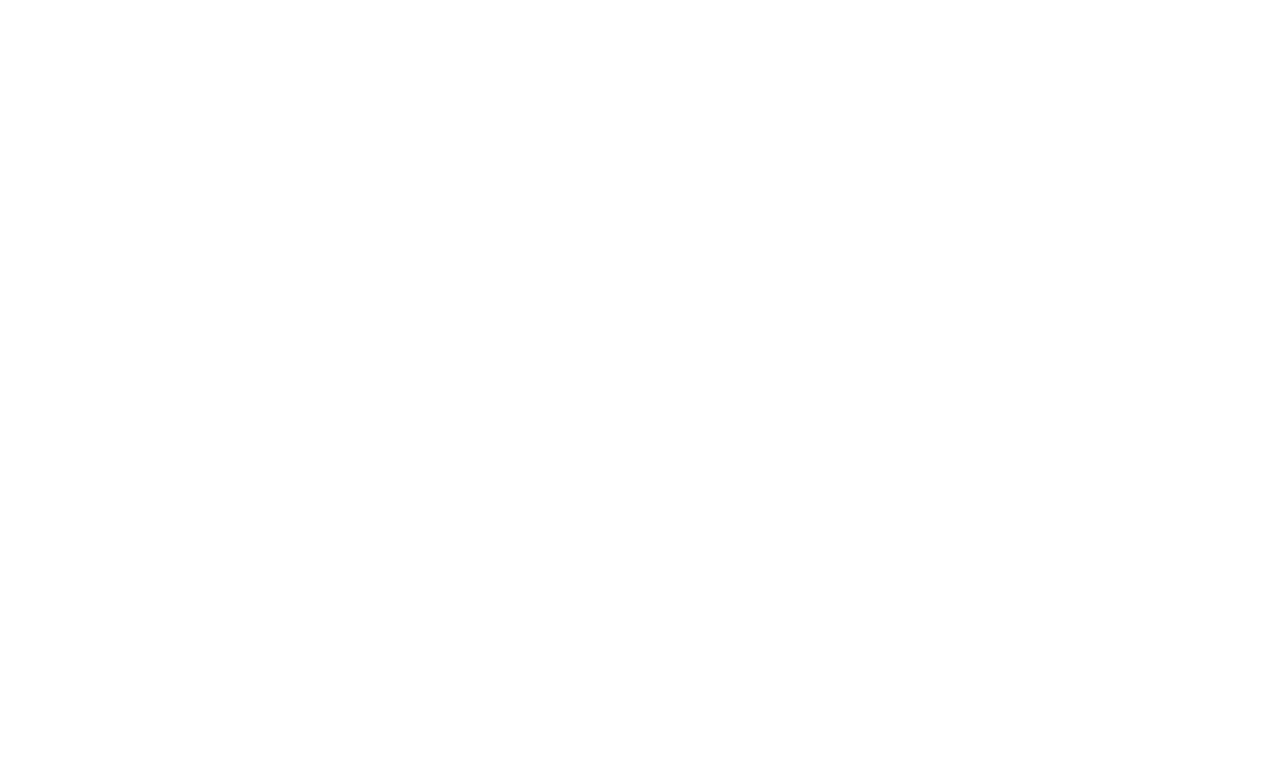
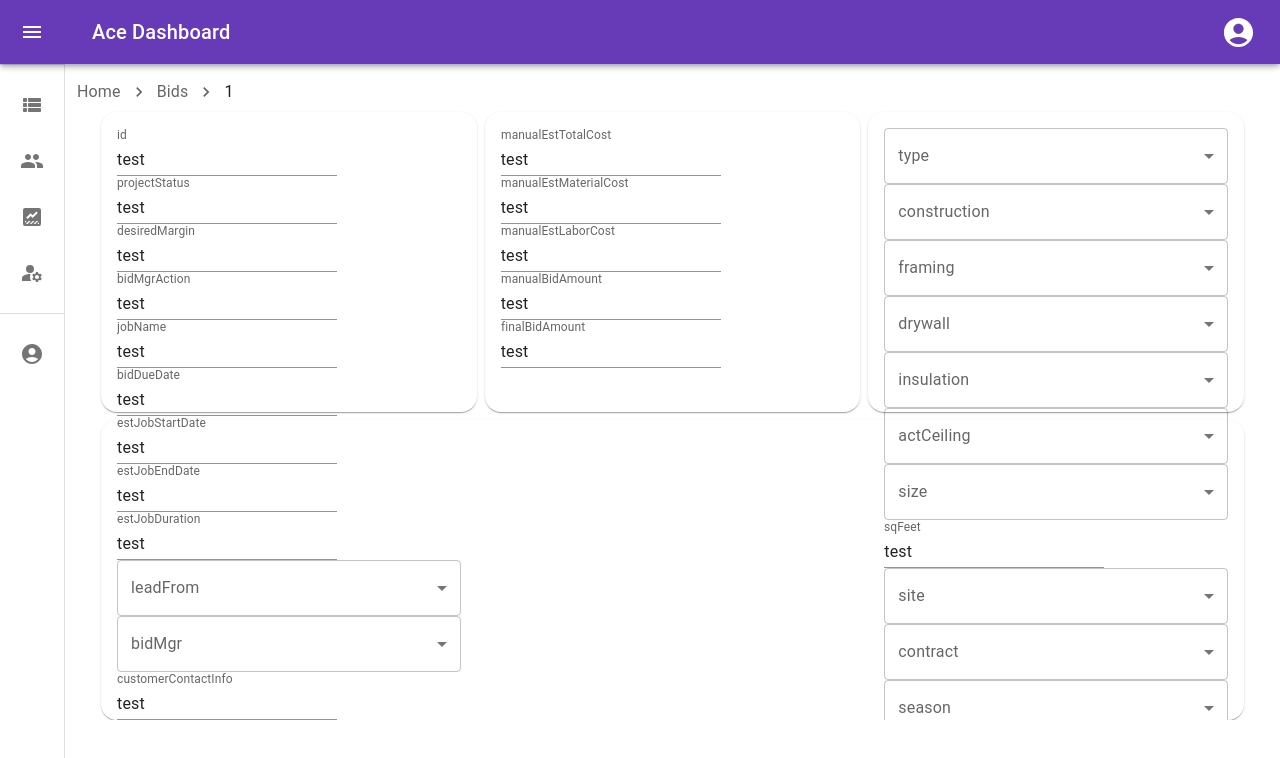
Before and after one commit to NotOpenAI/ace-dashboard, a React (Vite) app: page /bids/1 in a window 1280 px wide. Before the commit this address had no page. Shown: the top 758 px of the page. Built offline with nearby package versions, Linux system fonts and the light colour scheme.

Commit message:
Add Bid page

```diff
--- /dev/null
+++ b/src/constants.tsx
@@ -0,0 +1 @@
+export const SPACING = 1;
--- /dev/null
+++ b/src/pages/Bid.tsx
@@ -0,0 +1,150 @@
+import {
+    Box,
+    Breadcrumbs,
+    Container,
+    Link,
+    Paper,
+    Stack,
+    TextField,
+    Typography,
+} from '@mui/material';
+import NavigateNextIcon from '@mui/icons-material/NavigateNext';
+import { SPACING } from '../constants.tsx';
+import CustomSelect from '../components/customSelect.tsx';
+
+const FIELDS = [
+    [
+        'id',
+        'projectStatus',
+        'desiredMargin',
+        'bidMgrAction',
+        'jobName',
+        'bidDueDate',
+        'estJobStartDate',
+        'estJobEndDate',
+        'estJobDuration',
+        'leadFrom',
+        'bidMgr',
+        'customerContactInfo',
+        'customerName',
+        'jobLocation',
+    ],
+    [
+        'manualEstTotalCost',
+        'manualEstMaterialCost',
+        'manualEstLaborCost',
+        'manualBidAmount',
+        'finalBidAmount',
+    ],
+    [
+        'type',
+        'construction',
+        'framing',
+        'drywall',
+        'insulation',
+        'actCeiling',
+        'size',
+        'sqFeet',
+        'site',
+        'contract',
+        'season',
+        'materialAvail',
+        'laborAvail',
+        'competition',
+        'community',
+        'safety',
+        'scopeClarity',
+        'futureBusiness',
+        'jobRisk',
+        'clientHealth',
+        'clientReputation',
+    ],
+];
+
+const SELECT_OPTIONS = {
+    bidMgr: ['Marcin', 'Ethan', 'Melissa', 'Rich'],
+    leadFrom: ['Joe', 'Stan', 'Amanda', 'Frank', 'Dick'],
+    type: ['Residential', 'Industrial', 'Commercial', 'Multifamily'],
+    size: ['Low', 'Medium', 'High'],
+    site: ['Easy', 'Moderate', 'Difficult'],
+    contract: ['Lump Sum', 'Design Build'],
+    community: ['Low', 'Medium', 'High'],
+    season: ['Winter', 'Spring', 'Summer', 'Fall'],
+    materialAvail: ['Easy', 'Medium', 'Hard'],
+    laborAvail: ['Easy', 'Medium', 'Hard'],
+    competition: ['Low', 'Medium', 'High'],
+    safety: ['Low', 'Medium', 'High'],
+    scopeClarity: ['Clear', 'Some', 'Vague'],
+    futureBusiness: ['Low', 'Medium', 'High'],
+    jobRisk: ['Low', 'Medium', 'High'],
+    clientHealth: ['Low', 'Medium', 'High'],
+    clientReputation: ['Low', 'Medium', 'High'],
+    framing: ['Wood', 'Metal', 'None'],
+    drywall: ['No', 'Yes'],
+    insulation: ['No', 'Yes'],
+    actCeiling: ['No', 'Yes'],
+    construction: ['New', 'Renovation', 'Both'],
+};
+export const Bid = () => {
+    return (
+        <Box sx={{ width: '100%' }}>
+            <Breadcrumbs
+                separator={<NavigateNextIcon fontSize='small' />}
+                sx={{ paddingBottom: SPACING }}
+            >
+                <Link href={'/'} color={'inherit'} underline={'hover'}>
+                    Home
+                </Link>
+                <Link href={'/bids'} color={'inherit'} underline={'hover'}>
+                    Bids
+                </Link>
+                <Typography color={'text.primary'}>1</Typography>
+            </Breadcrumbs>
+            <Container maxWidth={'xl'}>
+                <Stack direction={'column'} spacing={SPACING}>
+                    <Stack direction={'row'} spacing={SPACING}>
+                        {FIELDS.map((subfields) => (
+                            <Paper
+                                elevation={1}
+                                sx={{
+                                    borderRadius: 4,
+                                    width: '100%',
+                                    p: 2,
+                                    height: 300,
+                                }}
+                            >
+                                {subfields.map((subfield) =>
+                                    subfield in SELECT_OPTIONS ? (
+                                        <CustomSelect
+                                            label={subfield}
+                                            options={
+                                                SELECT_OPTIONS[
+                                                    subfield as keyof typeof SELECT_OPTIONS
+                                                ]
+                                            }
+                                        />
+                                    ) : (
+                                        <TextField
+                                            variant={'standard'}
+                                            label={subfield}
+                                            defaultValue={'test'}
+                                        />
+                                    )
+                                )}
+                            </Paper>
+                        ))}
+                    </Stack>
+                    <Paper
+                        elevation={1}
+                        sx={{
+                            borderRadius: 4,
+                            width: '100%',
+                            p: 2,
+                            height: 300,
+                        }}
+                    ></Paper>
+                </Stack>
+            </Container>
+        </Box>
+    );
+};
```
Also changed, not shown: src/routes/Router.tsx (+10 -0 lines).
